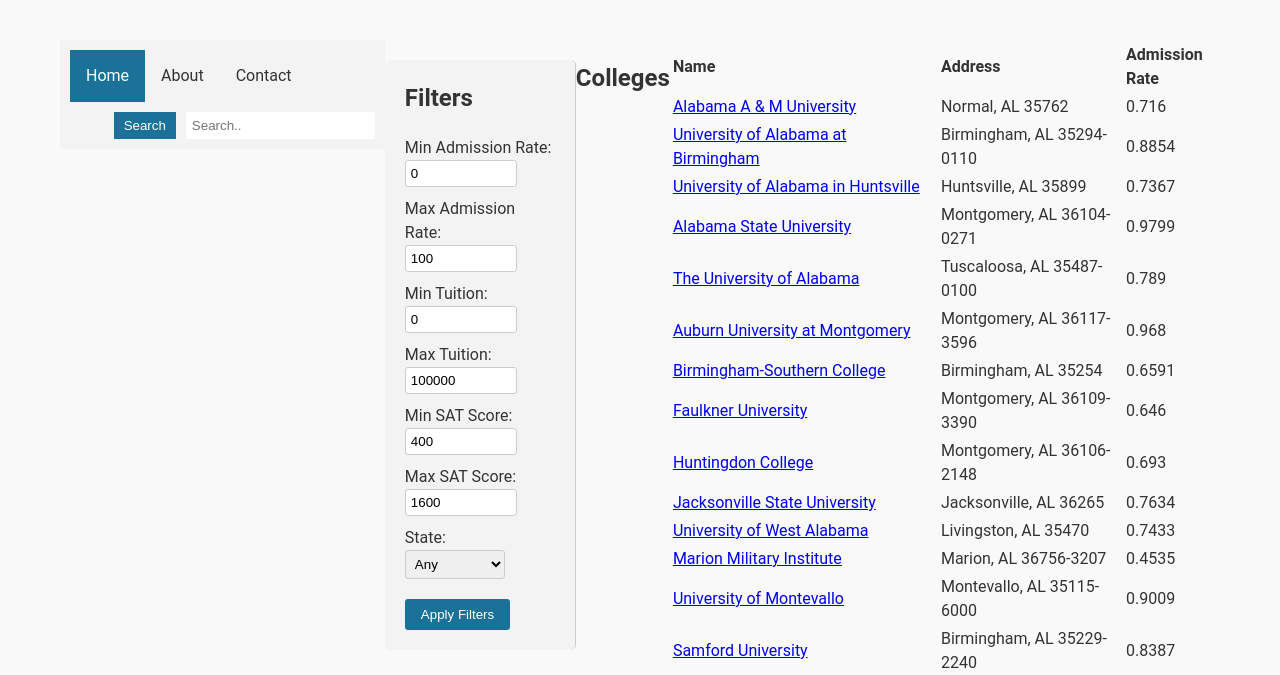
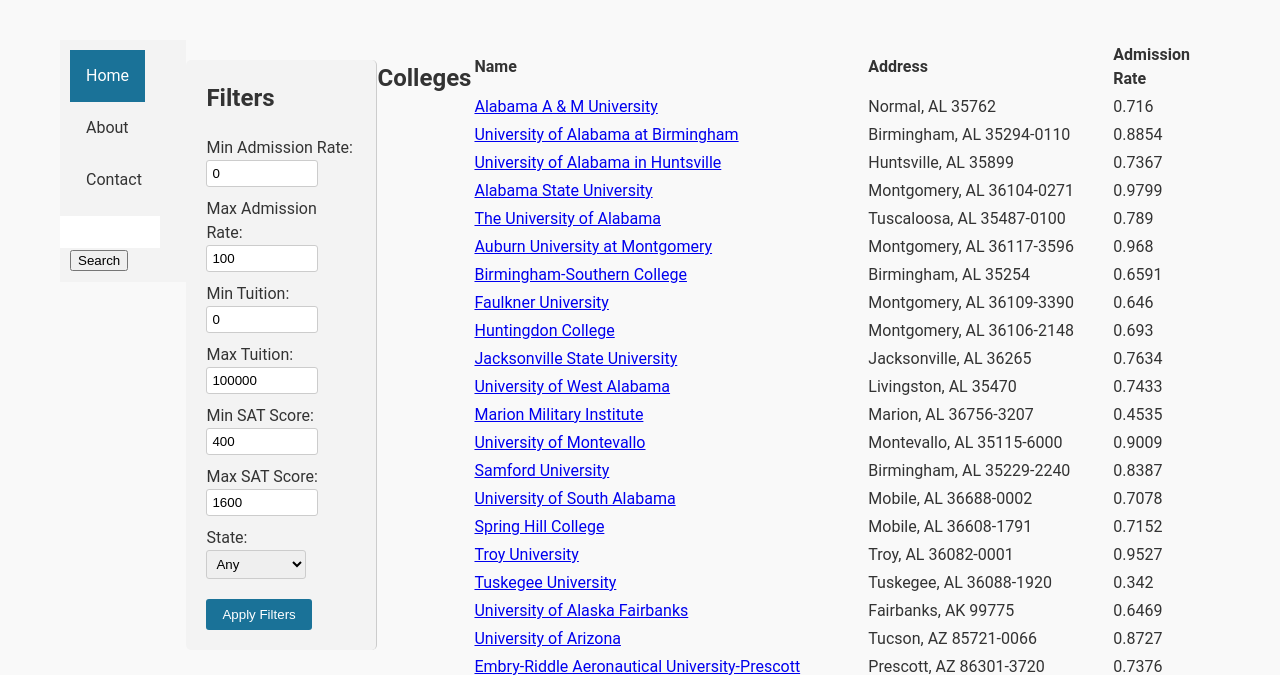
Before and after one commit to Viraj-Ganguli/college-search, a Flask app: page / in a window 1280 px wide. Shown: the part 77-752 px from the top of the page. Run offline with Flask 3, Linux system fonts and the light colour scheme; data comes from the database, SQL or seed files in the repository.

Commit message:
fixed styles

```diff
--- a/static/styles.css
+++ b/static/styles.css
@@ -9,6 +9,33 @@ body {
     text-align: left;
 }
 
+.topnav {
+    margin-left: auto;
+    margin-right: auto;
+    width: 8em
+}
+
+.topnav {
+  overflow: hidden;
+  background-color: #e9e9e9;
+}
+
+
+/* Style the search box inside the navigation bar */
+.topnav input[type=text] {
+  float: right;
+  padding: 6px;
+  border: none;
+  margin-top: 8px;
+  margin-right: 16px;
+  font-size: 17px;
+}
+
+/* When the screen is less than 600px wide, stack the links and the search field vertically instead of horizontally */
+
+  .topnav input[type=text] {
+    border: 1px solid #ccc;
+  }
 
 
 .container {
@@ -62,17 +89,6 @@ body {
     padding: 6px;
     border: none;
     margin-top: 10px;
-}
-
-.topnav button {
-    float: right;
-    background-color: #1a7298;
-    color: white;
-    border: none;
-    padding: 6px 10px;
-    margin-top: 10px;
-    margin-right: 10px;
-    cursor: pointer;
 }
 
 .filters {
```
